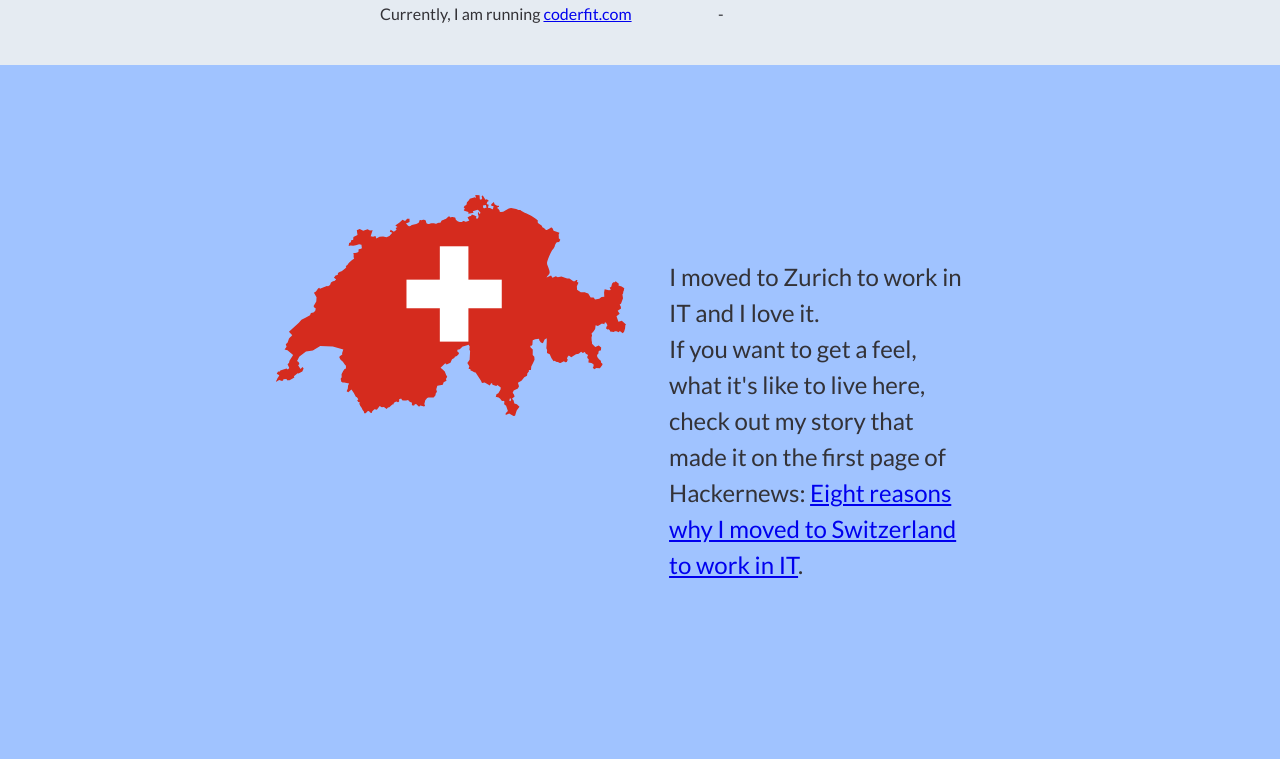
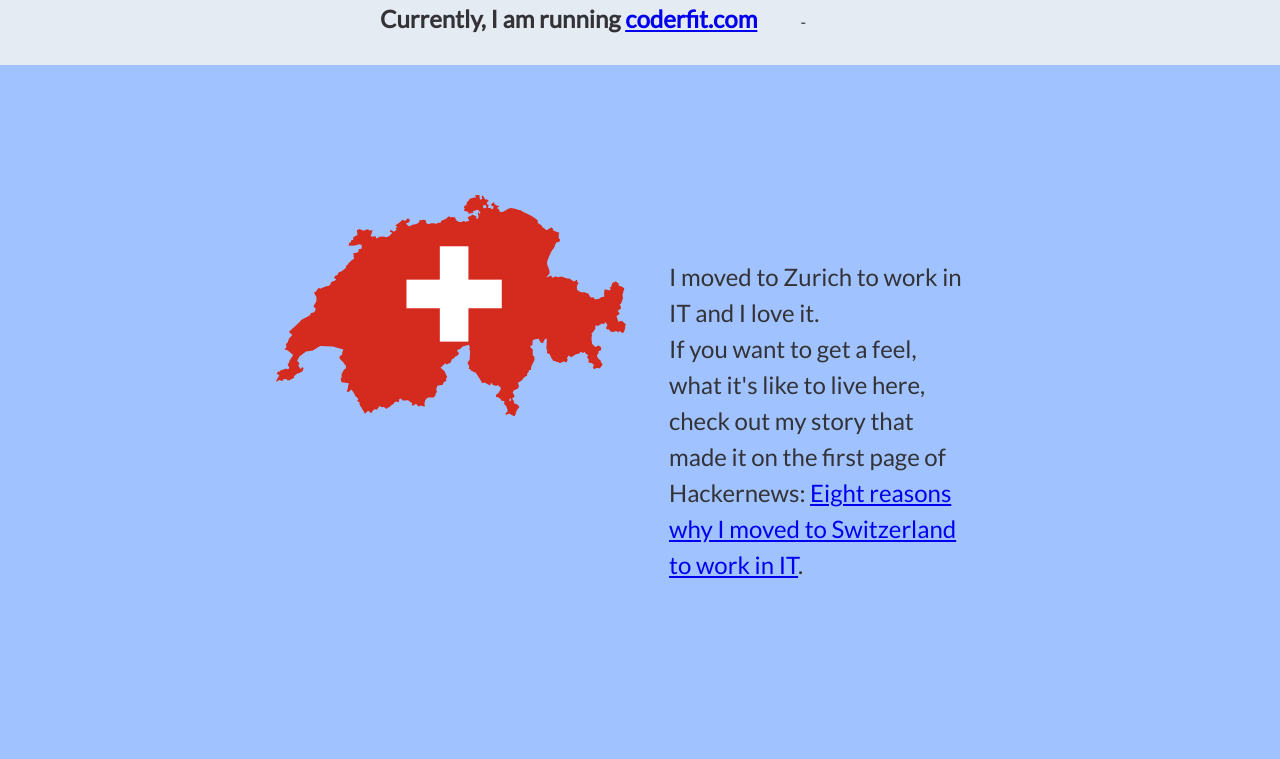
Before and after one commit to iwangu/iwangu.github.com, a plain HTML site: page index.html in a window 1280 px wide. Shown: the part 235-994 px from the top of the page. Drawn offline with Linux system fonts and the light colour scheme.

Commit message:
Update index.html

```diff
--- a/index.html
+++ b/index.html
@@ -17,7 +17,7 @@
 			<div id="intro-row-contents">
 				<div id="intro">
 					<h1>I'm Iwan</h1>
-					<p>Currently, I am running <a href="https://coderfit.com" target="_blank">coderfit.com</a></p>
+					<h2>Currently, I am running <a href="https://coderfit.com" target="_blank">coderfit.com</a></h2>
 				</div><div id="me-wrapper"><div id="me"></div></div>
 -                       </div>
 			</div>
```
